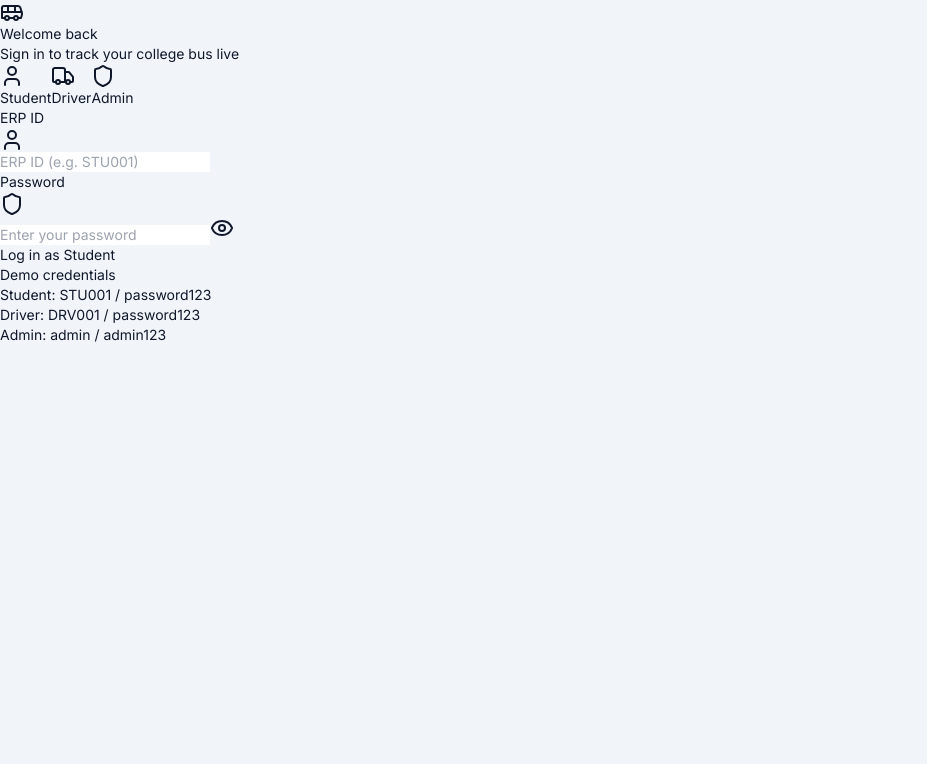
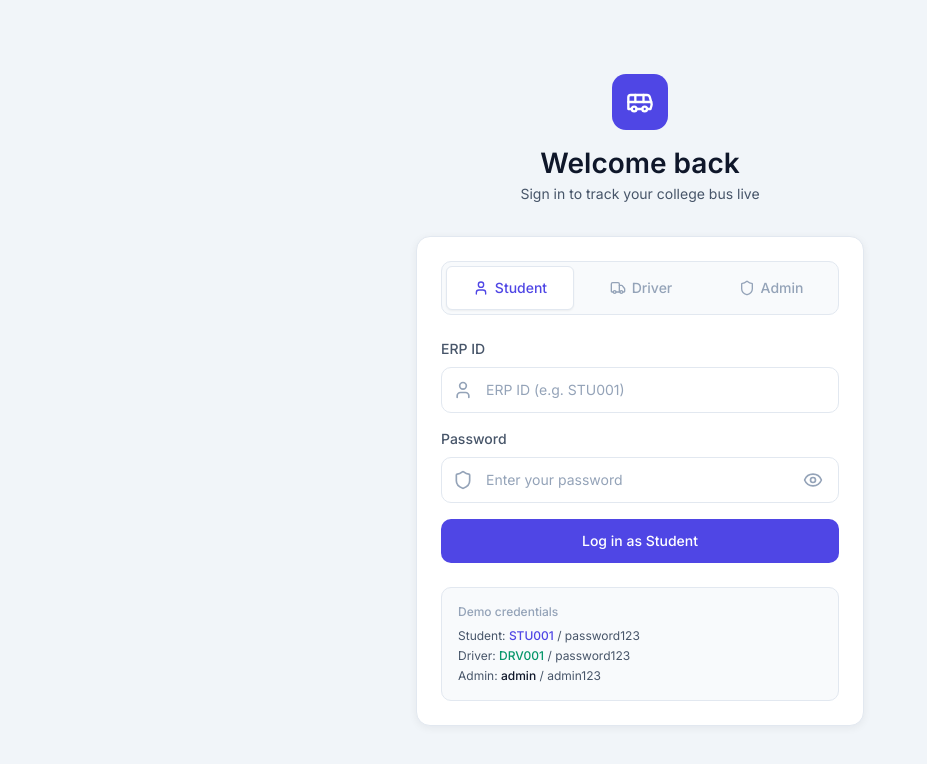
Before and after one commit to sharvilphale22/Sandip-bus-tracking, a React (Vite) app: page /login in a window 1280 px wide. Shown: the top 764 px of the page, without its empty margins (0-927 px from the left). Built offline with nearby package versions, Linux system fonts and the light colour scheme; no server answers.

Commit message:
Update Tailwind CSS content paths for configuration

```diff
--- a/tailwind.config.js
+++ b/tailwind.config.js
@@ -1,9 +1,13 @@
 /** @type {import('tailwindcss').Config} */
 export default {
   content: [
-    "./index.html",
-    "./src/**/*.{js,ts,jsx,tsx}",
-  ],
+  "./index.html",
+  "./*.{js,jsx,ts,tsx}",
+  "./components/**/*.{js,jsx,ts,tsx}",
+  "./pages/**/*.{js,jsx,ts,tsx}",
+  "./context/**/*.{js,jsx,ts,tsx}",
+  "./utils/**/*.{js,jsx,ts,tsx}",
+],
   theme: {
     extend: {
       colors: {
```
